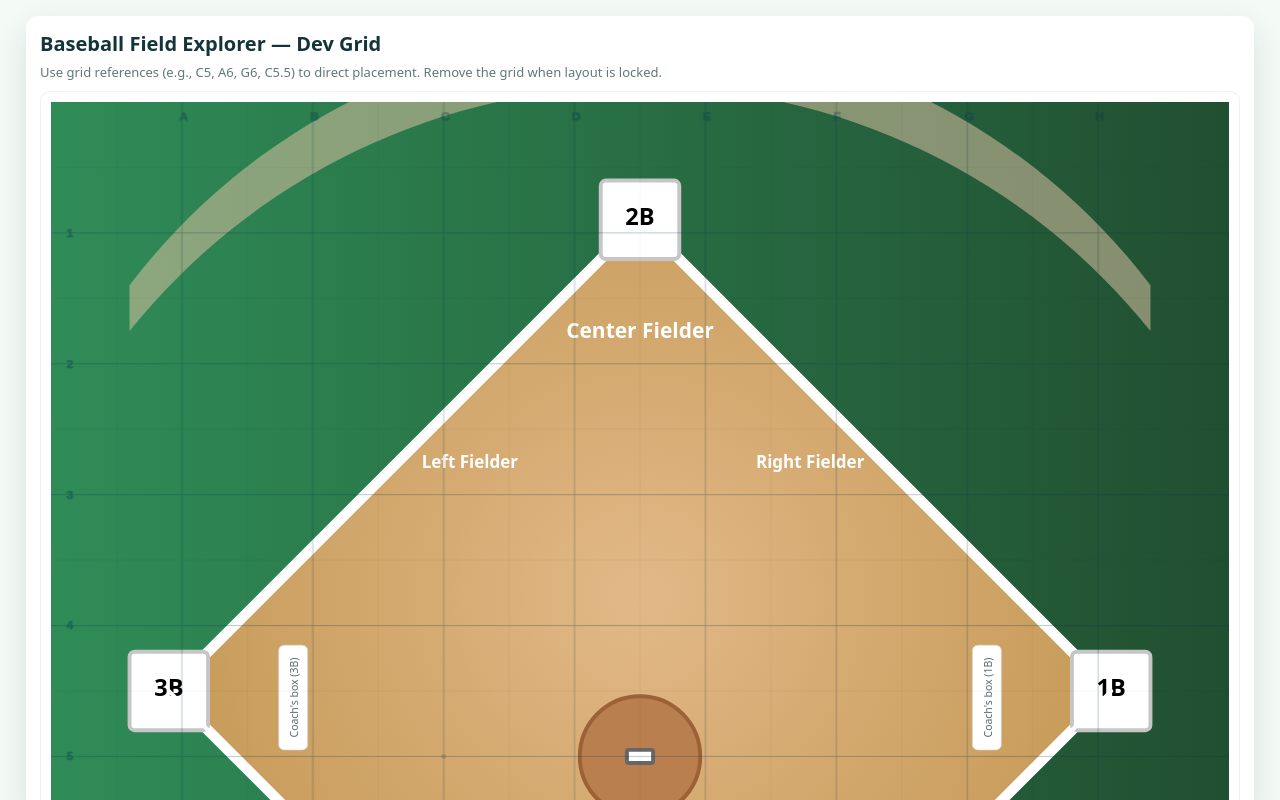
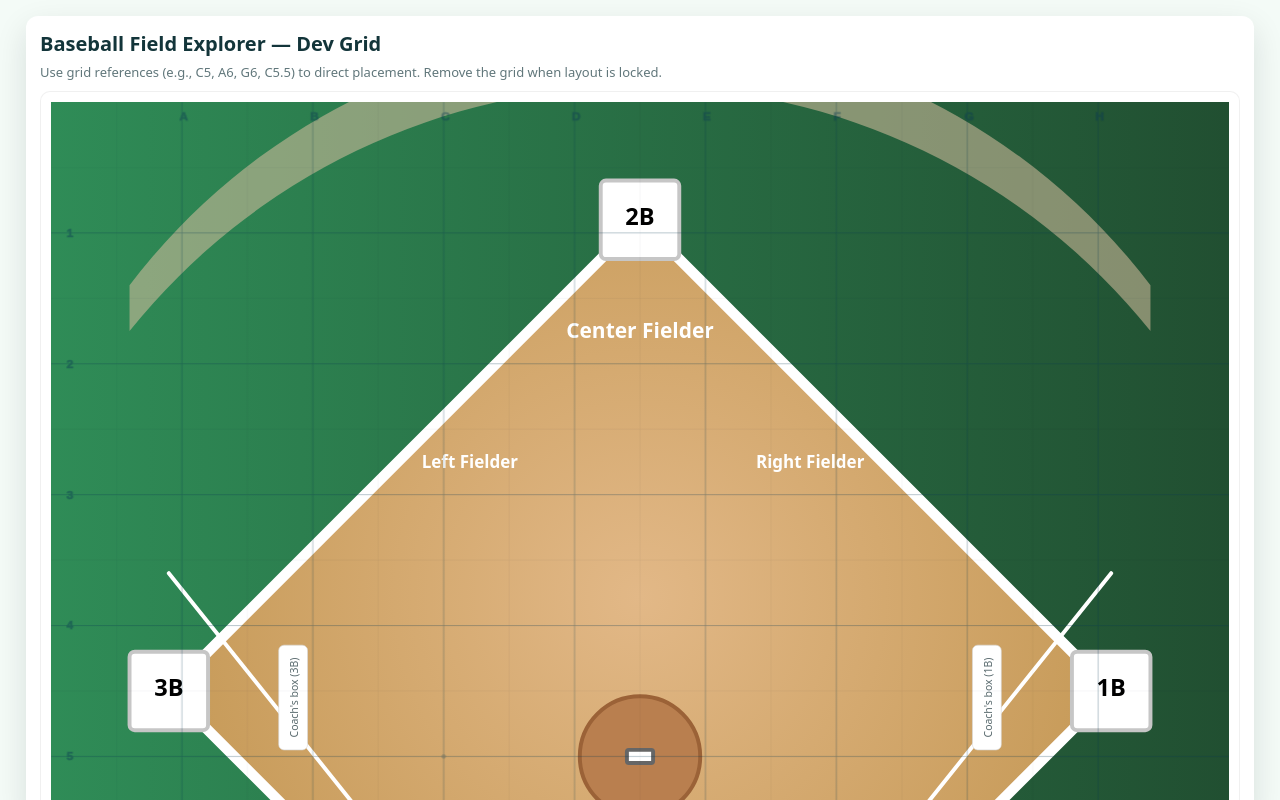
Before and after one commit to jcwood53/baseball-matching-game, a plain HTML site: page field-explorer.html in a window 1280 px wide. Shown: the top 800 px of the page. Drawn offline with Linux system fonts and the light colour scheme.

Commit message:
Adjust foul line coordinates in field-explorer.html

```diff
--- a/field-explorer.html
+++ b/field-explorer.html
@@ -113,9 +113,9 @@
 
         <!-- Foul lines drawn as continuations of baselines from home center (900,1620) out into outfield -->
         <!-- Right foul line (home -> 1B vector extended) -->
-        <line id="foulRight" x1="900" y1="1620" x2="1620" y2="900" stroke="var(--chalk)" stroke-width="6" stroke-linecap="round"/>
+        <line id="foulRight" x1="900" y1="1620" x2="1620" y2="720" stroke="var(--chalk)" stroke-width="6" stroke-linecap="round"/>
         <!-- Left foul line (home -> 3B vector extended) -->
-        <line id="foulLeft"  x1="900" y1="1620" x2="180"  y2="900" stroke="var(--chalk)" stroke-width="6" stroke-linecap="round"/>
+        <line id="foulLeft"  x1="900" y1="1620" x2="180"  y2="720" stroke="var(--chalk)" stroke-width="6" stroke-linecap="round"/>
 
         <!-- Coach boxes rotated 270 degrees and offset ~10 units into foul territory -->
         <g id="coachBoxes">
```
